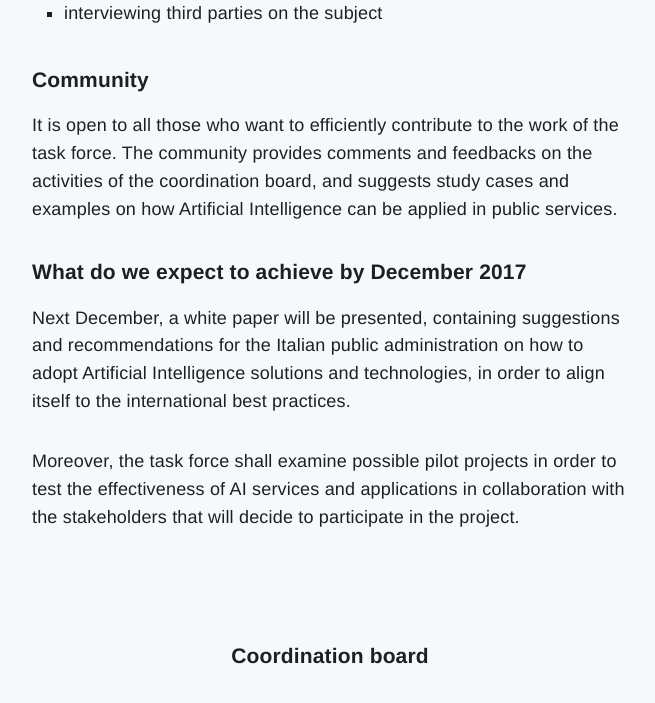
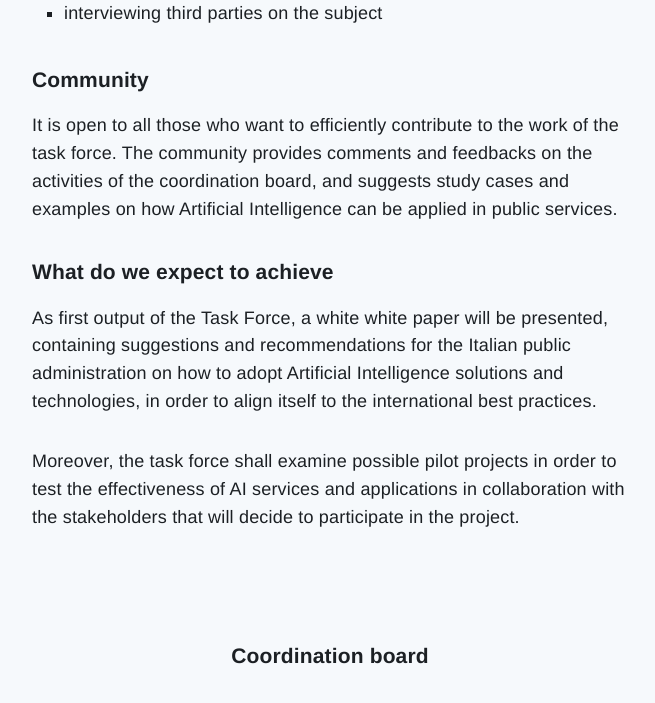
Before and after one commit to task-force-ia/ia.italia.it, a Jekyll site: the page built from _pages/en/task-force.md, in a window 1280 px wide and 900 px high, scrolled down 879 px, cut to the strip 0-746 px from the top of the window. Shown: the top 703 px of the strip, without its empty margins (310-965 px from the left). Built offline with Jekyll 4.4.1, drawn with Linux system fonts in a browser that asks for light colours; comment, search, counter and statistics services are not loaded.

Commit message:
Content page update

```diff
--- a/_pages/en/task-force.md
+++ b/_pages/en/task-force.md
@@ -27,8 +27,8 @@ The task force studies how the dissemination of Artificial Intelligence (AI) sol
 
 It is open to all those who want to efficiently contribute to the work of the task force. The community provides comments and feedbacks on the activities of the coordination board, and suggests study cases and examples on how Artificial Intelligence can be applied in public services.
 
-#### What do we expect to achieve by December 2017
+#### What do we expect to achieve
 
-Next December, a white paper will be presented, containing suggestions and recommendations for the Italian public administration on how to adopt Artificial Intelligence solutions and technologies, in order to align itself to the international best practices.
+As first output of the Task Force, a white white paper will be presented, containing suggestions and recommendations for the Italian public administration on how to adopt Artificial Intelligence solutions and technologies, in order to align itself to the international best practices.
 
 Moreover, the task force shall examine possible pilot projects in order to test the effectiveness of AI services and applications in collaboration with the stakeholders that will decide to participate in the project.
```
Also changed, not shown: _pages/it/task-force.md (+2 -2 lines).
